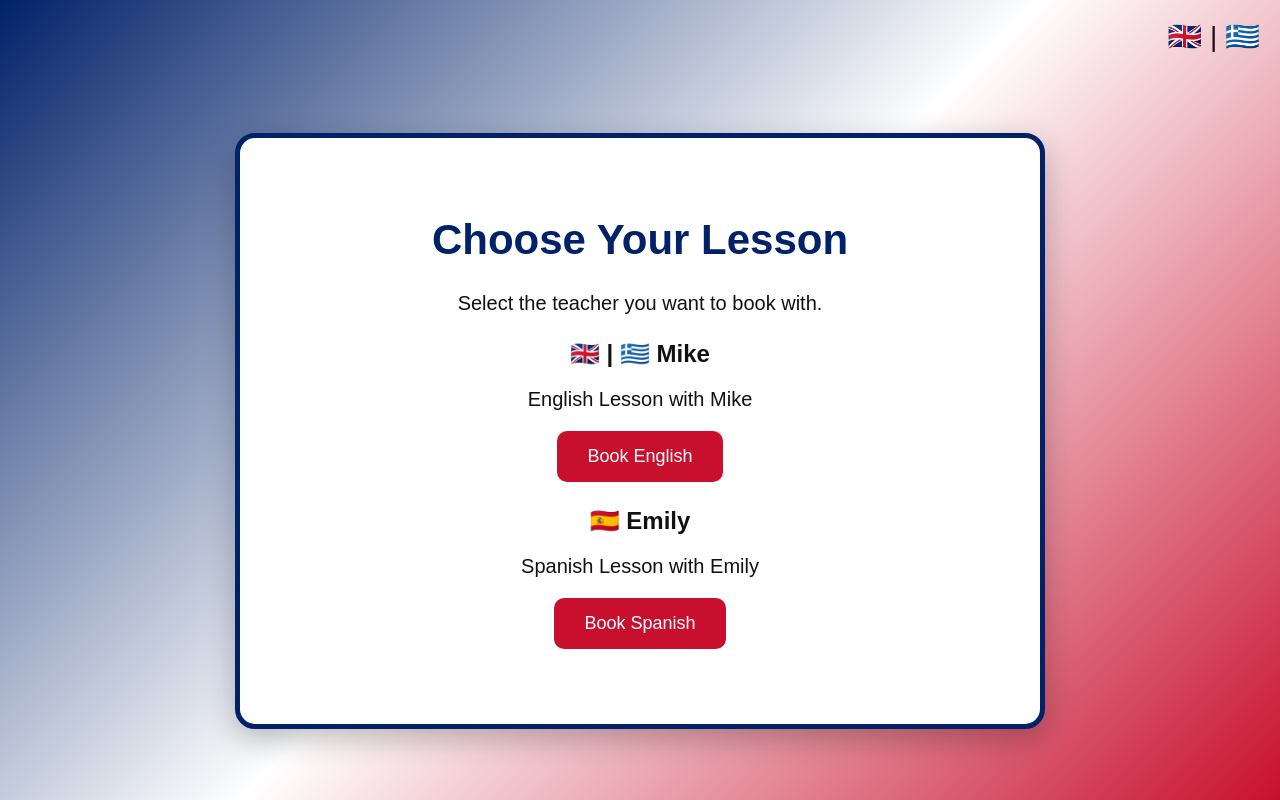
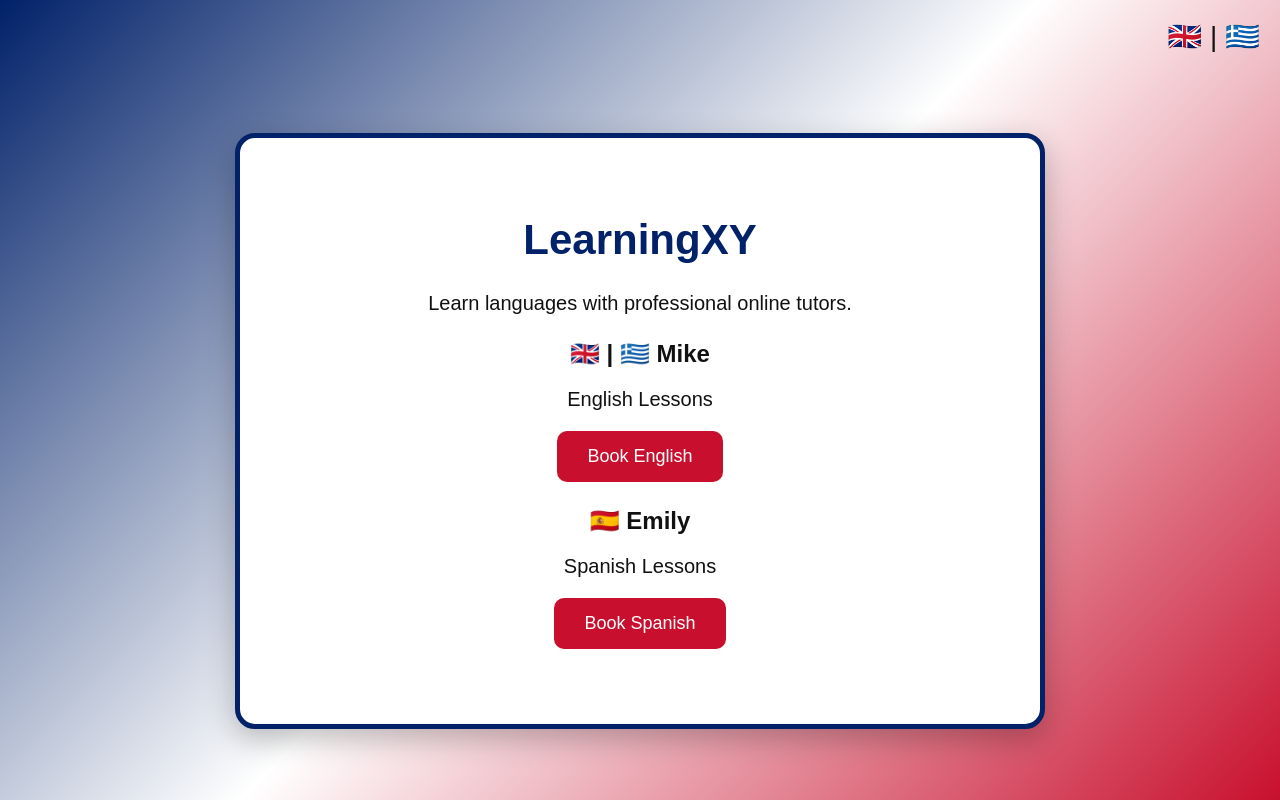
Before and after one commit to EnglishwithMike/english-teacher-website, a Flask app: page / in a window 1280 px wide. Run offline with Flask 3, Linux system fonts and the light colour scheme.

Commit message:
Rebrand homepage to LearningXY

```diff
--- a/templates/index.html
+++ b/templates/index.html
@@ -1,7 +1,7 @@
 <!DOCTYPE html>
 <html>
 <head>
-    <title>Online Language Lessons</title>
+    <title>LearningXY</title>
     <link rel="stylesheet" href="/static/style.css">
 </head>
 <body>
@@ -12,15 +12,15 @@
 
 <div class="home-panel">
 
-    <h1>Choose Your Lesson</h1>
+    <h1>LearningXY</h1>
 
-    <p>Select the teacher you want to book with.</p>
+    <p>Learn languages with professional online tutors.</p>
 
     <div class="teacher-cards">
 
         <div class="teacher-card">
             <h2>🇬🇧 | 🇬🇷 Mike</h2>
-            <p>English Lesson with Mike</p>
+            <p>English Lessons</p>
             <a href="/booking">
                 <button>Book English</button>
             </a>
@@ -28,7 +28,7 @@
 
         <div class="teacher-card">
             <h2>🇪🇸 Emily</h2>
-            <p>Spanish Lesson with Emily</p>
+            <p>Spanish Lessons</p>
             <a href="/booking/emily">
                 <button>Book Spanish</button>
             </a>
```
